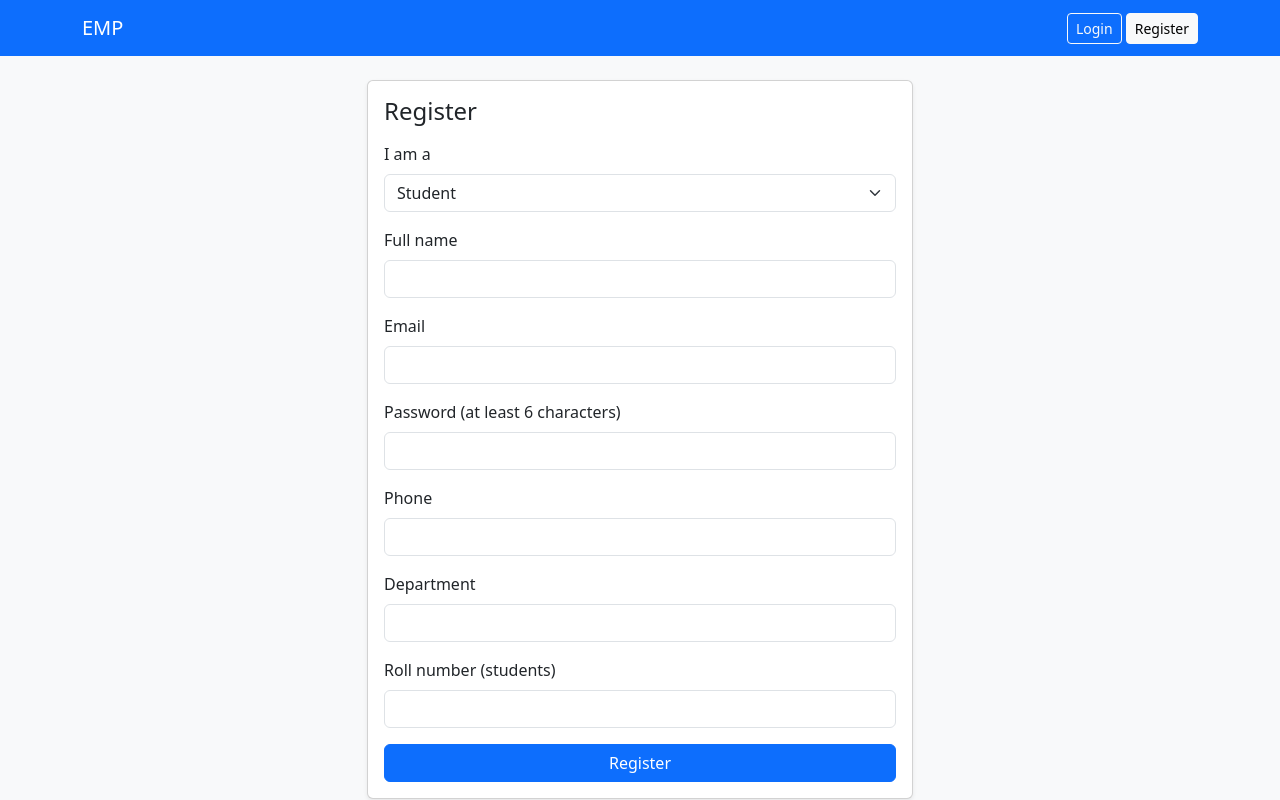
After one commit to lakshmipoorani-05/exam-management-portal, a Flask app: page /register in a window 1280 px wide. The commit adds this page. Run offline with Flask 3, Linux system fonts and the light colour scheme.

Commit message:
Add registration for students and examiners

```diff
--- a/app.py
+++ b/app.py
@@ -1,4 +1,4 @@
-from flask import Flask, render_template
+from flask import Flask, render_template, request, redirect, url_for, flash
 from werkzeug.security import generate_password_hash
 from model import db, User
 
@@ -34,6 +34,40 @@ with app.app_context():
 def index():
     return render_template("index.html")
 
+@app.route("/register", methods=["GET", "POST"])
+def register():
+    if request.method == "POST":
+        name = request.form["name"].strip()
+        email = request.form["email"].strip().lower()
+        password = request.form["password"]
+        role = request.form["role"]
+
+        # backend validation: never trust the browser alone
+        if role not in ("student", "examiner"):
+            flash("Please choose a valid role.", "danger")
+        elif len(password) < 6:
+            flash("Password must be at least 6 characters.", "danger")
+        elif User.query.filter_by(email=email).first():
+            flash("This email is already registered.", "danger")
+        else:
+            # examiners must wait for admin approval, students are active at once
+            status = "pending" if role == "examiner" else "active"
+            user = User(
+                name=name,
+                email=email,
+                password=generate_password_hash(password),
+                role=role,
+                phone=request.form.get("phone"),
+                department=request.form.get("department"),
+                roll_no=request.form.get("roll_no"),
+                status=status,
+            )
+            db.session.add(user)
+            db.session.commit()
+            flash("Registration successful.", "success")
+            return redirect(url_for("index"))
+
+    return render_template("register.html")
 
 if __name__ == "__main__":
     app.run(debug=True)
--- a/templates/base.html
+++ b/templates/base.html
@@ -19,6 +19,9 @@
   </nav>
 
   <main class="container">
+    {% for category, message in get_flashed_messages(with_categories=true) %}
+      <div class="alert alert-{{ category }}">{{ message }}</div>
+    {% endfor %}
     {% block content %}{% endblock %}
   </main>
 
--- /dev/null
+++ b/templates/register.html
@@ -0,0 +1,47 @@
+{% extends "base.html" %}
+
+{% block content %}
+<div class="row justify-content-center">
+  <div class="col-md-6">
+    <div class="card shadow-sm">
+      <div class="card-body">
+        <h4 class="mb-3">Register</h4>
+        <form method="post">
+          <div class="mb-3">
+            <label class="form-label">I am a</label>
+            <select name="role" class="form-select">
+              <option value="student">Student</option>
+              <option value="examiner">Examiner (needs admin approval)</option>
+            </select>
+          </div>
+          <div class="mb-3">
+            <label class="form-label">Full name</label>
+            <input name="name" class="form-control" required>
+          </div>
+          <div class="mb-3">
+            <label class="form-label">Email</label>
+            <input type="email" name="email" class="form-control" required>
+          </div>
+          <div class="mb-3">
+            <label class="form-label">Password (at least 6 characters)</label>
+            <input type="password" name="password" minlength="6" class="form-control" required>
+          </div>
+          <div class="mb-3">
+            <label class="form-label">Phone</label>
+            <input name="phone" class="form-control">
+          </div>
+          <div class="mb-3">
+            <label class="form-label">Department</label>
+            <input name="department" class="form-control">
+          </div>
+          <div class="mb-3">
+            <label class="form-label">Roll number (students)</label>
+            <input name="roll_no" class="form-control">
+          </div>
+          <button class="btn btn-primary w-100">Register</button>
+        </form>
+      </div>
+    </div>
+  </div>
+</div>
+{% endblock %}
```
